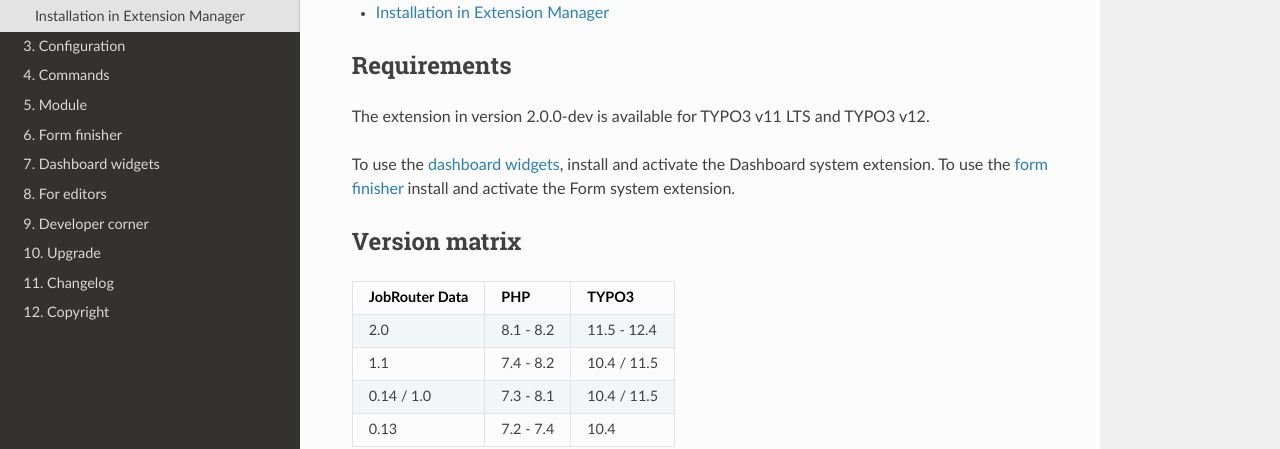
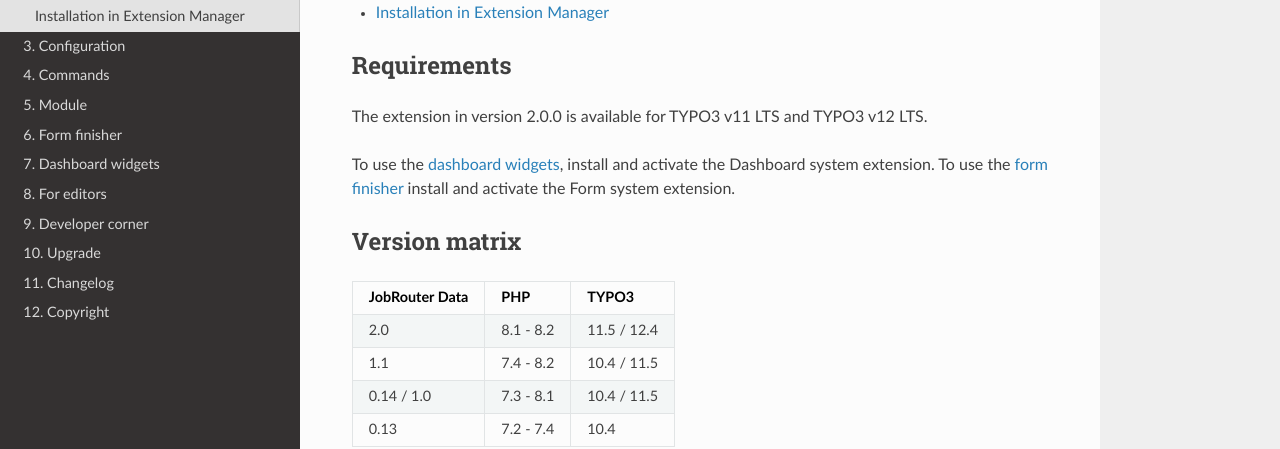
Before and after one commit to jobrouter/typo3-data, a Sphinx documentation site: the page built from Documentation/installation.rst, in a window 1280 px wide and 1315 px high. Shown: the part 279-728 px from the top of the window. Built offline with Sphinx 7.4.7 and the Read the Docs theme 2.0.0, drawn with Linux system fonts in a browser that asks for light colours.

Commit message:
release: prepare version 2.0.0

```diff
--- a/Documentation/changelog.rst
+++ b/Documentation/changelog.rst
@@ -8,8 +8,11 @@
 The format is based on `Keep a Changelog <https://keepachangelog.com/en/1.0.0/>`_\ ,
 and this project adheres to `Semantic Versioning <https://semver.org/spec/v2.0.0.html>`_.
 
-`Unreleased <https://github.com/brotkrueml/typo3-jobrouter-data/compare/v1.1.2...HEAD>`_
+`Unreleased <https://github.com/brotkrueml/typo3-jobrouter-data/compare/v2.0.0...HEAD>`_
 --------------------------------------------------------------------------------------------
+
+`2.0.0 <https://github.com/brotkrueml/typo3-jobrouter-data/compare/v1.1.2...v2.0.0>`_ - 2023-05-31
+------------------------------------------------------------------------------------------------------
 
 Added
 ^^^^^
--- a/Documentation/conf.py
+++ b/Documentation/conf.py
@@ -27,7 +27,7 @@
 # The short X.Y version
 version = u'2.0'
 # The full version, including alpha/beta/rc tags
-release = u'2.0.0-dev'
+release = u'2.0.0'
 
 
 # -- General configuration ---------------------------------------------------
--- a/Documentation/installation.rst
+++ b/Documentation/installation.rst
@@ -18,7 +18,8 @@
 Requirements
 ============
 
-The extension in version |release| is available for TYPO3 v11 LTS and TYPO3 v12.
+The extension in version |release| is available for TYPO3 v11 LTS and TYPO3 v12
+LTS.
 
 To use the :ref:`dashboard widgets <dashboard-widgets>`, install and activate
 the Dashboard system extension. To use the :ref:`form finisher <form-finisher>`
@@ -33,7 +34,7 @@
 ============== ========== ===========
 JobRouter Data PHP        TYPO3
 ============== ========== ===========
-2.0            8.1 - 8.2  11.5 - 12.4
+2.0            8.1 - 8.2  11.5 / 12.4
 -------------- ---------- -----------
 1.1            7.4 - 8.2  10.4 / 11.5
 -------------- ---------- -----------
```
Also changed, not shown: CHANGELOG.md (+4 -1 lines), README.md (+4 -4 lines), 1 other file.
